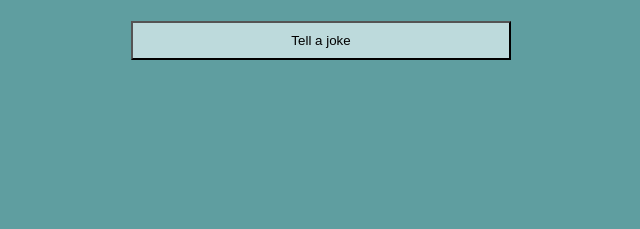
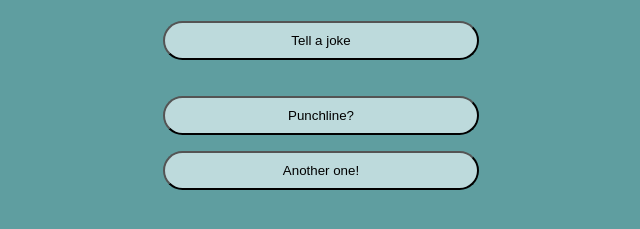
Before and after one commit to zainah7/ADA_Week_15_API, a plain HTML site: page index.html in a window 1280 px wide. Shown: the part 293-522 px from the top of the page, without its empty margins (319-959 px from the left). Drawn offline with Linux system fonts and the light colour scheme; a web font is replaced by a local one.

Commit message:
Tell A Joke

```diff
--- a/index.css
+++ b/index.css
@@ -16,8 +16,9 @@ img {
 button {
      padding: 10px;
      margin-top: 20px;
-     width: 30%;
+     width: 25%;
     background-color: rgb(189, 218, 220);
+    border-radius: 200px;
 }
 button:hover{
      background-color: rgb(72, 125, 126);
@@ -27,3 +28,6 @@ button:hover{
      margin: auto;
      display: none;
 }
+#reset {
+     margin: auto;
+}
--- a/index.html
+++ b/index.html
@@ -8,7 +8,7 @@
      <title>Tell a joke</title>
 </head>
 <body>
-     <main id="main_id">
+     <main>
           <div>
                <img src="https://i.pinimg.com/originals/b2/bb/e8/b2bbe8c8f46afa220b048b97be926df3.gif"
                 alt="joke-img" height="100px" id="joke-img">
@@ -16,8 +16,9 @@
           <div>
                <button onclick="tellAJoke()">Tell a joke</button>
                <p id="setup"></p>
-               <button id="punclinebtn" onclick="tellPunchline ()">Punchline?</button>
+               <button id="punchlinebtn" onclick="tellPunchline()">Punchline?</button>
                <p class="punchline"></p>
+               <button id="reset" onclick="$ResetBtn ()"> Another one!</button>
           </div>
      </main>
 
--- a/index.js
+++ b/index.js
@@ -1,8 +1,9 @@
      let setup = document.getElementById("setup");
-     let punclinebtn = document.getElementById("punclinebtn");
+     let punchlinebtn = document.getElementById("punclinebtn");
      let punchline = document.getElementsByClassName("punchline");
      let jokeimg = document.getElementById("joke-img");
      let resetBtn = document.getElementById("reset")
+
      let joke = {};
 
 
@@ -12,7 +13,7 @@
      .then(
       data => (
           (setup.innerHTML= data.setup),
-          (punclinebtn.style.display = "block"),
+          (punchlinebtn.style.display = "block"),
 
           (joke = data)
        )
@@ -25,6 +26,17 @@
      const tellPunchline = () =>{
           punchline.innerHTML = joke.punchline;
           jokeimg.src = "https://i.pinimg.com/564x/f0/05/39/f00539302feb966bfbf8530377d22bdb.jpg"
+          resetBtn.style.display = "block"
+
      };
 
      //reset button
+
+     const $ResetBtn = () =>{
+          setup.innerHTML = "";
+          punchlinebtn.style.display = "none";
+          // setup.innerHTML = data.setup;
+          punchline.innerHTML = "";
+          joke = {};
+          resetBtn.style.display = "none";
+       }
```
